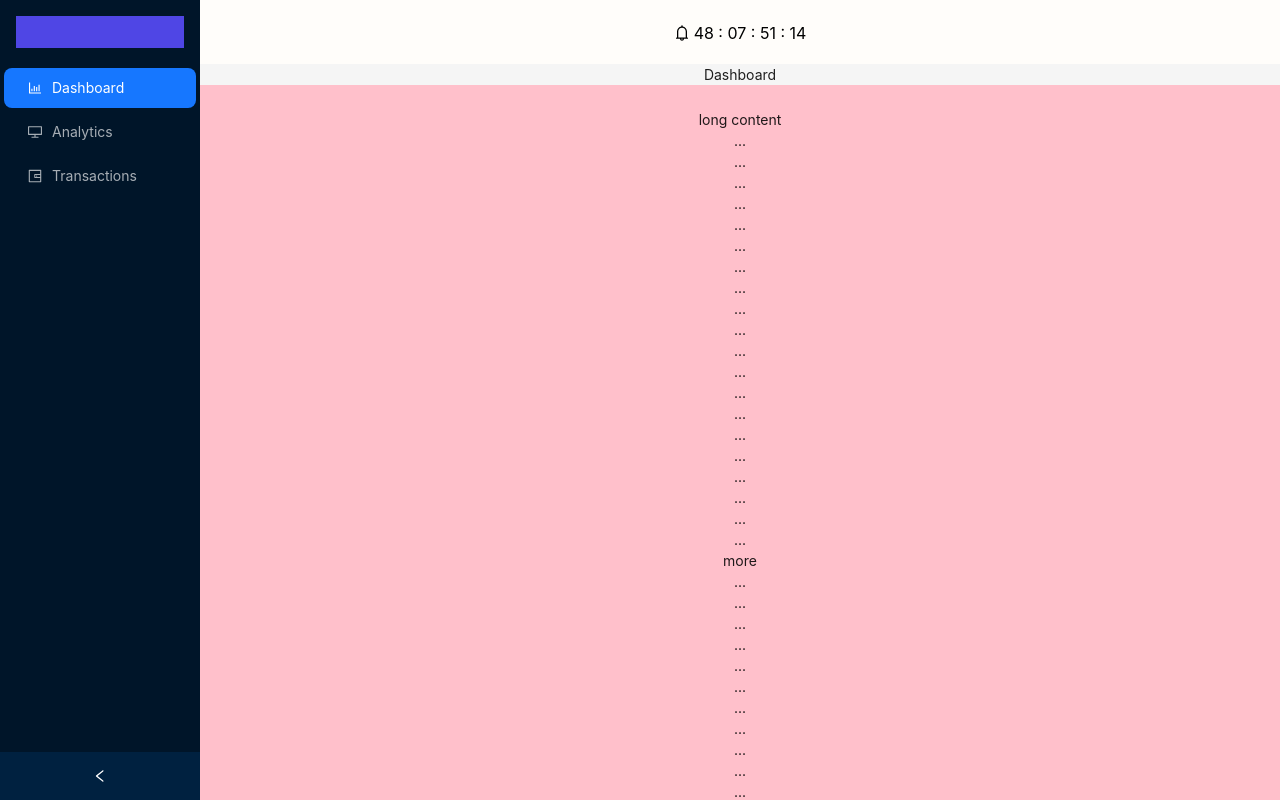
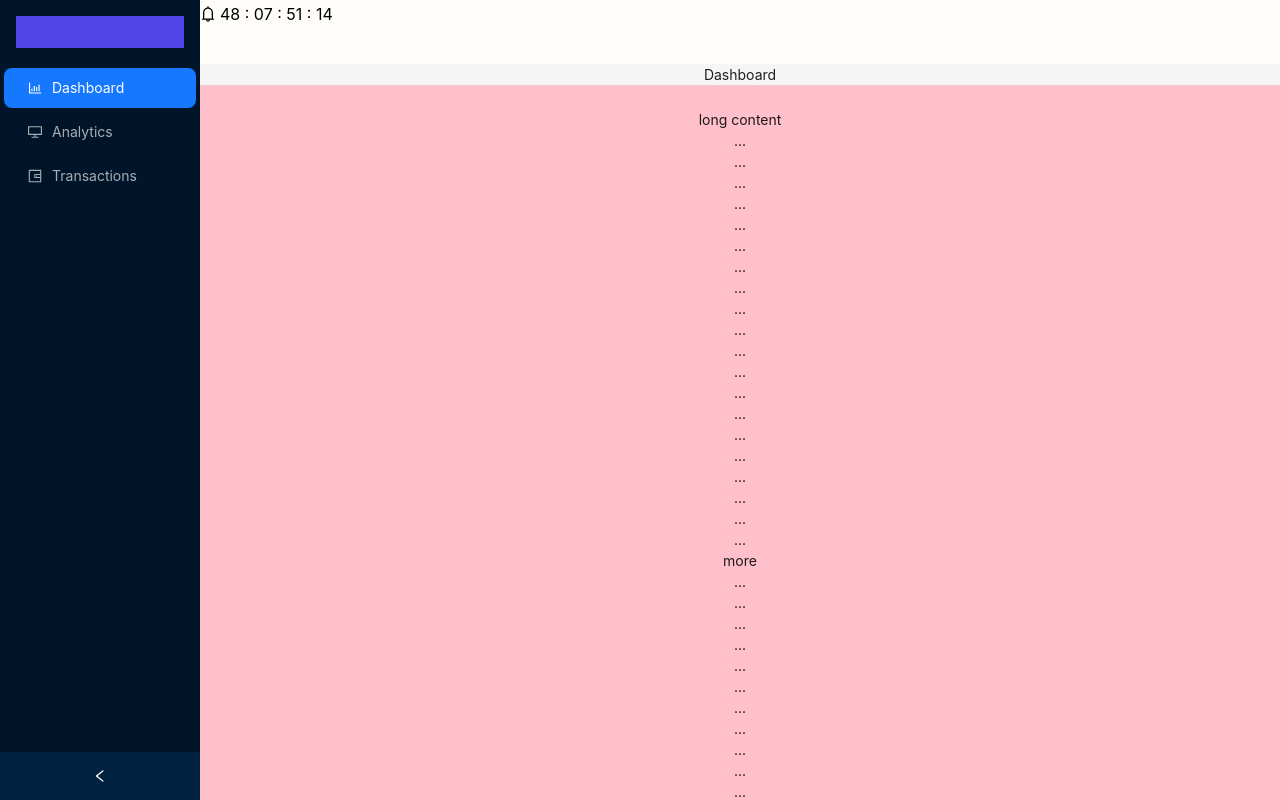
Before and after one commit to samuelymh/investment-portfolio, a React (Create React App) app: page / in a window 1280 px wide. Shown: the top 800 px of the page. Built offline with nearby package versions, Linux system fonts and the light colour scheme.

Commit message:
chg: Header is now flex component

```diff
--- a/src/App.tsx
+++ b/src/App.tsx
@@ -86,7 +86,7 @@ const App: React.FC = () => {
                  transition: 'margin 0.21s', }}
       >
         {/* Start of header */}
-        <Header className="!bg-[#FFFDFA] p-0 top-0 z-0 w-full text-center sticky select-none">
+        <Header className="flex !bg-[#FFFDFA] p-0 top-0 z-0 w-full text-center sticky select-none text-xl">
           <Clock />
         </Header>
 
```
